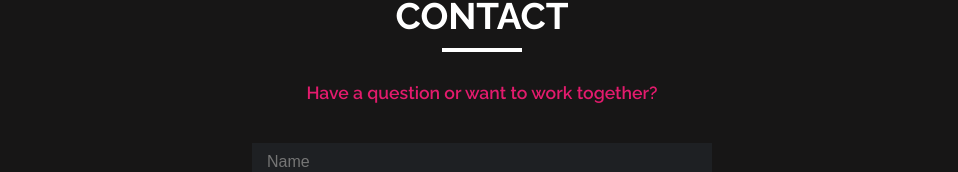
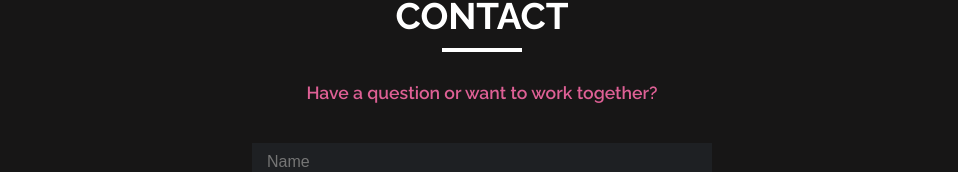
Before and after one commit to rajannishad4050/My-Portfolio-Website, a React (Create React App) app: page / in a window 1280 px wide. Shown: the part 2860-3032 px from the top of the page, without its empty margins (158-1116 px from the left). Built offline with nearby package versions, Linux system fonts and the light colour scheme.

Commit message:
new commit

```diff
--- a/src/Styles/contact.css
+++ b/src/Styles/contact.css
@@ -23,7 +23,7 @@
 .contact-para {
   margin-top: 30px;
   text-align: center;
-  color: #e31b6d;
+  color: #de6095;
   font-size: 1.1rem;
   font-weight: 600;
   margin-inline: 20px;
```
